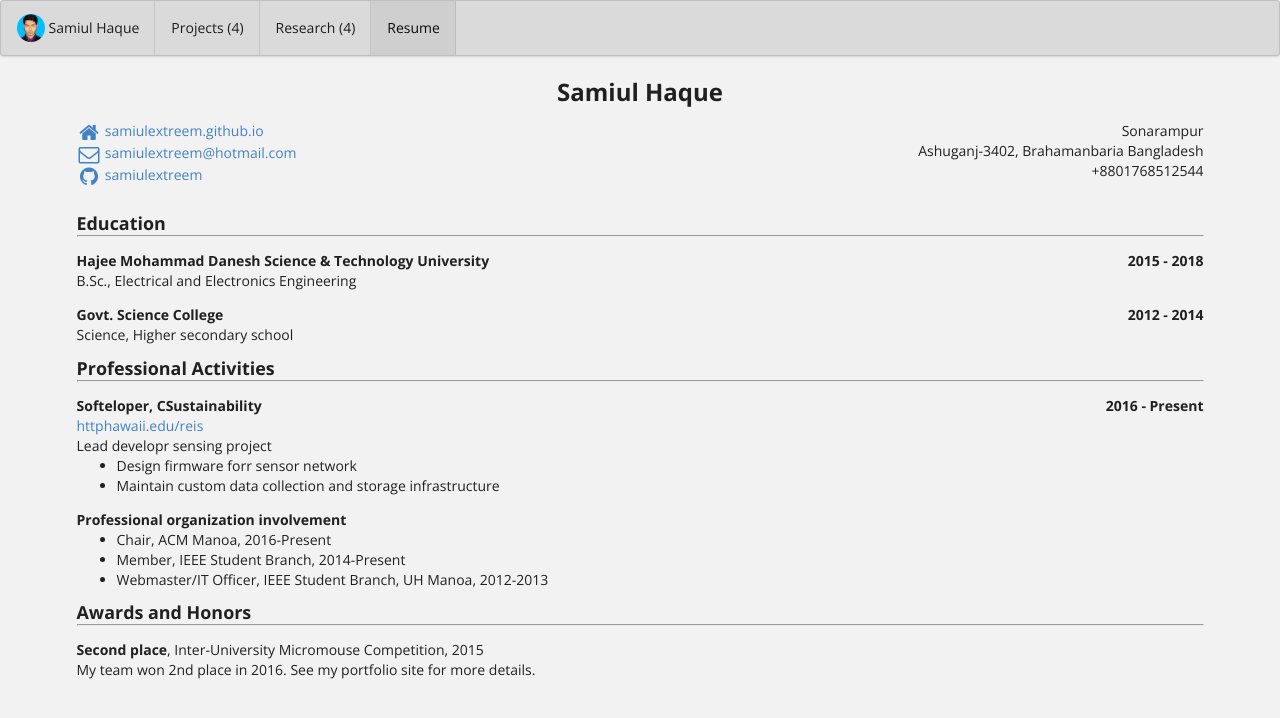
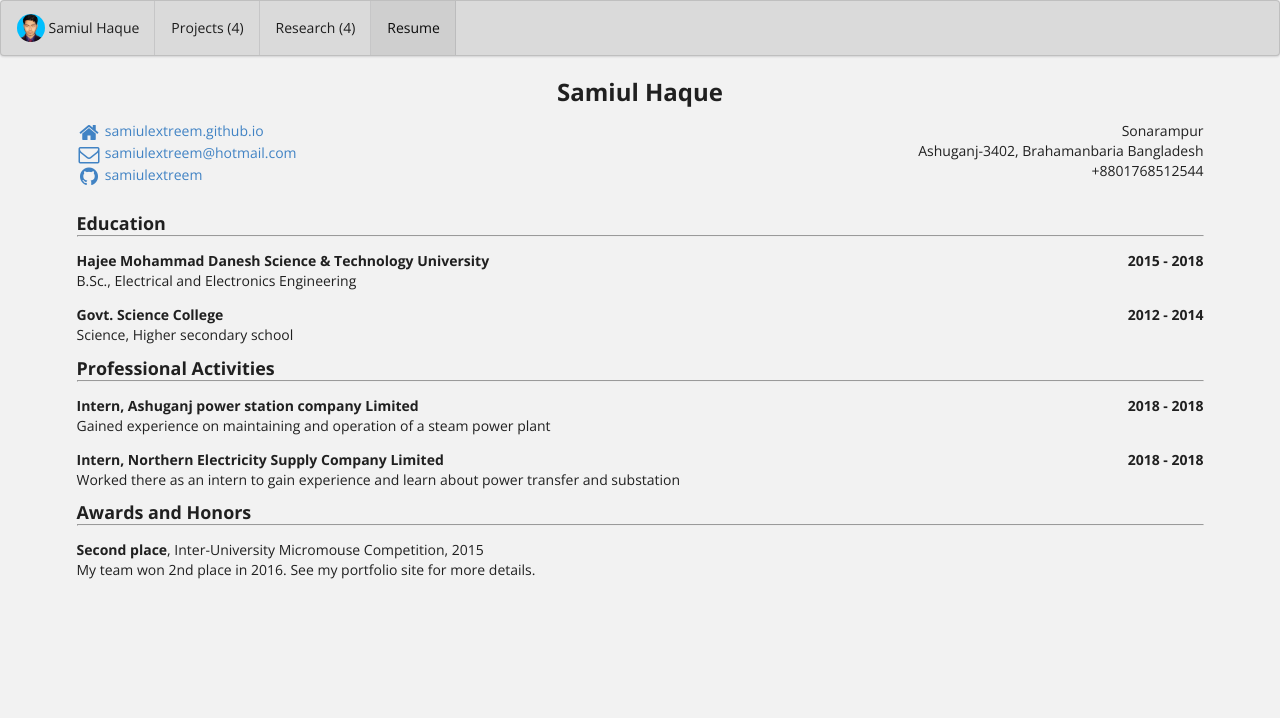
Before and after one commit to samiulextreem/samiulextreem.github.io, a Jekyll site: the page built from bio/index.html, in a window 1280 px wide. Shown: the top 718 px of the page. Built offline with Jekyll 4.4.1, drawn with Linux system fonts in a browser that asks for light colours.

Commit message:
Update bio.json

```diff
--- a/_data/bio.json
+++ b/_data/bio.json
@@ -103,29 +103,18 @@
 
   "volunteer": [
     {
-      "organization": "CSustainability",
-      "website": "httphawaii.edu/reis",
-      "position": "Softeloper",
-      "startDate": "2016-01",
-      "endDate": "Present",
-      "summary": "Lead developr sensing project",
-      "highlights": [
-        "Design firmware forr sensor network",
-        "Maintain custom data collection and storage infrastructure"
-      ]
+      "organization": "Ashuganj power station company Limited",
+      "position": "Intern",
+      "startDate": "2018-05",
+      "endDate": "2018-06",
+      "summary": "Gained experience on maintaining and operation of a steam power plant",
     },
     {
-      "organization": "",
-      "website": "",
-      "position": "Professional organization involvement",
-      "startDate": "",
-      "endDate": "",
-      "summary": "",
-      "highlights": [
-        "Chair, ACM Manoa, 2016-Present",
-        "Member, IEEE Student Branch, 2014-Present",
-        "Webmaster/IT Officer, IEEE Student Branch, UH Manoa, 2012-2013"
-      ]
+      "organization": "Northern Electricity Supply Company Limited",
+      "position": "Intern",
+      "startDate": "2018-08",
+      "endDate": "2018-09",
+      "summary": "Worked there as an intern to gain experience and learn about power transfer and substation",
     }
   ],
 
```
